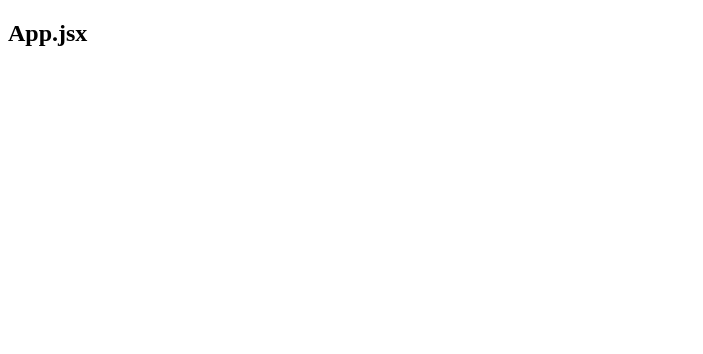
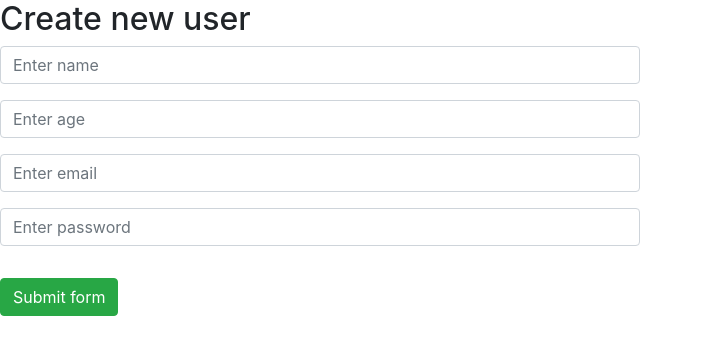
Before and after one commit to ignaskoncius/Users-list-application, a React (Create React App) app in the folder client/: page / in a window 1280 px wide. Shown: the top 354 px of the page, without its empty margins (0-703 px from the left). Built offline with nearby package versions, Linux system fonts and the light colour scheme.

Commit message:
bootstrap@4.6 install, UsersForm component and form made

```diff
--- a/client/package.json
+++ b/client/package.json
@@ -7,6 +7,7 @@
     "@testing-library/react": "^11.2.7",
     "@testing-library/user-event": "^12.8.3",
     "axios": "^0.21.1",
+    "bootstrap": "^4.6.0",
     "react": "^17.0.2",
     "react-dom": "^17.0.2",
     "react-scripts": "4.0.3",
--- a/client/src/App.jsx
+++ b/client/src/App.jsx
@@ -1,12 +1,13 @@
 import React, { Component } from 'react';
 import './App.css';
+import UsersForm from './components/usersForm';
 
 class App extends Component {
   state = {};
   render() {
     return (
       <div className="App">
-        <h2>App.jsx</h2>
+        <UsersForm></UsersForm>
       </div>
     );
   }
--- /dev/null
+++ b/client/src/components/usersForm.jsx
@@ -0,0 +1,31 @@
+import React, { Component } from 'react';
+
+class UsersForm extends Component {
+  state = {};
+  render() {
+    return (
+      <div className="w-50">
+        <h2>Create new user</h2>
+        <form autoComplete="off">
+          <div className="form-group">
+            <input type="text" className="form-control" name="name" placeholder="Enter name" />
+          </div>
+          <div className="form-group">
+            <input type="number" className="form-control" name="age" placeholder="Enter age" />
+          </div>
+          <div className="form-group">
+            <input type="text" className="form-control" name="email" placeholder="Enter email" />
+          </div>
+          <div className="form-group">
+            <input type="text" className="form-control" name="password" placeholder="Enter password" />
+          </div>
+          <button type="button" className="btn btn-success mt-3">
+            Submit form
+          </button>
+        </form>
+      </div>
+    );
+  }
+}
+
+export default UsersForm;
--- a/client/src/index.js
+++ b/client/src/index.js
@@ -2,6 +2,7 @@ import React from 'react';
 import ReactDOM from 'react-dom';
 import App from './App';
 import reportWebVitals from './reportWebVitals';
+import 'bootstrap/dist/css/bootstrap.css';
 
 ReactDOM.render(
   <React.StrictMode>
```
Also changed, not shown: 1 other file (tests, documents, lock files or other folders).
